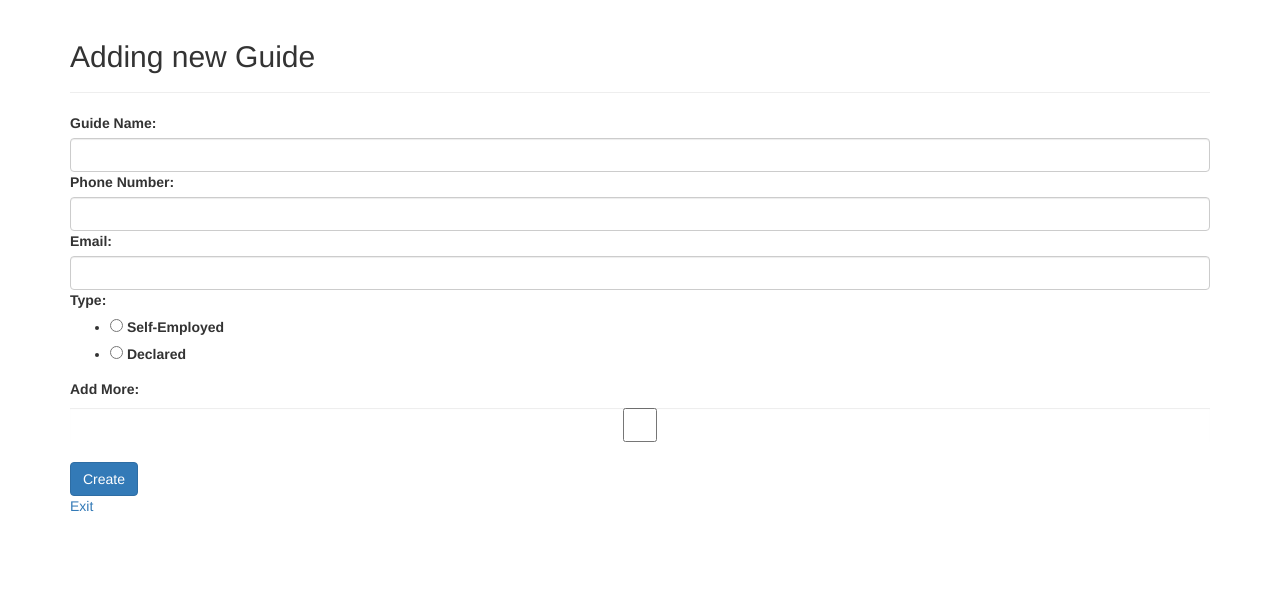
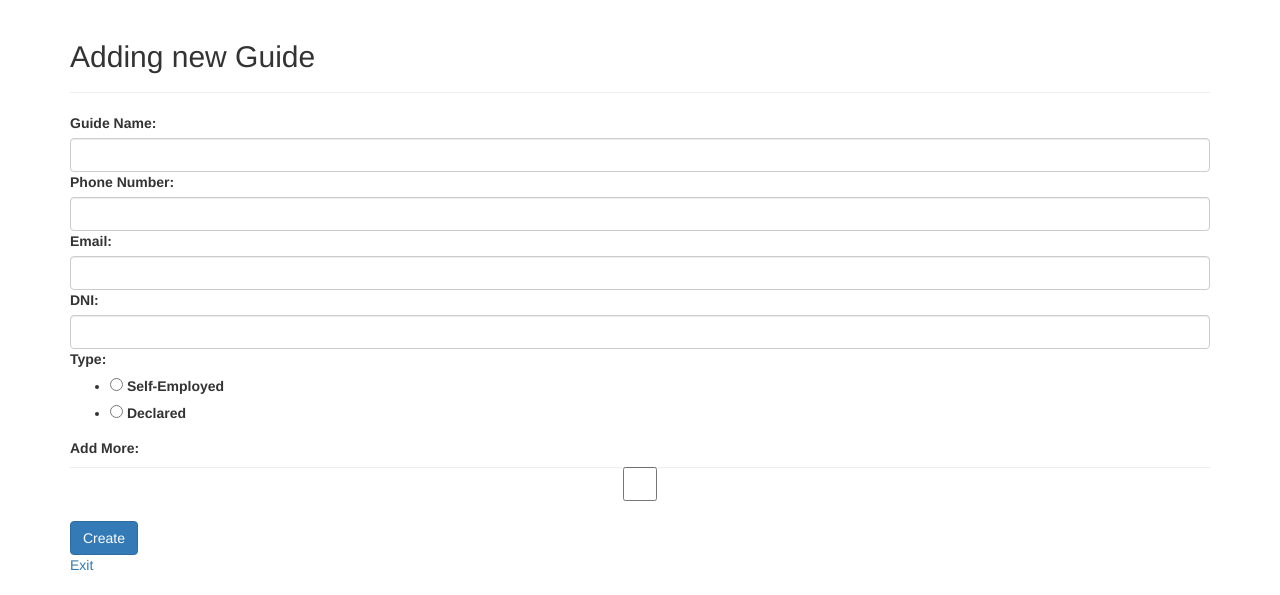
Before and after one commit to Luicko/PROYECTOINTERCRUISES, a Flask app: page /createguide in a window 1280 px wide. Shown: the top 595 px of the page. Run offline with Flask 2, Linux system fonts and the light colour scheme; parts of the project's set-up code (start-up, migrations or seed data) failed here and were passed over; some libraries are stand-ins or nearby versions.

Commit message:
Update createguide.html

```diff
--- a/intercruises/templates/createguide.html
+++ b/intercruises/templates/createguide.html
@@ -20,6 +20,7 @@
     <div><label class='control-label'>Guide Name:</label> {{ form.guidename(class='form-control') }}</div>
     <div><label class='control-label'>Phone Number:</label> {{ form.phonenumber(class='form-control') }}</div>
     <div><label class='control-label'>Email:</label> {{ form.email(class='form-control') }}</div>
+    <div><label class='control-label'>DNI:</label> {{ form.dni(class='form-control') }}</div>
     <div><label class='control-label'>Type:</label> {{ form.guidetype(class='form-radio') }}</div>
     <div><label class='control-label'>Add More:</label> {{ form.another(class='form-control') }}</div><br>
     <div>{{ form.submit(class='btn btn-primary') }}</div>
```
